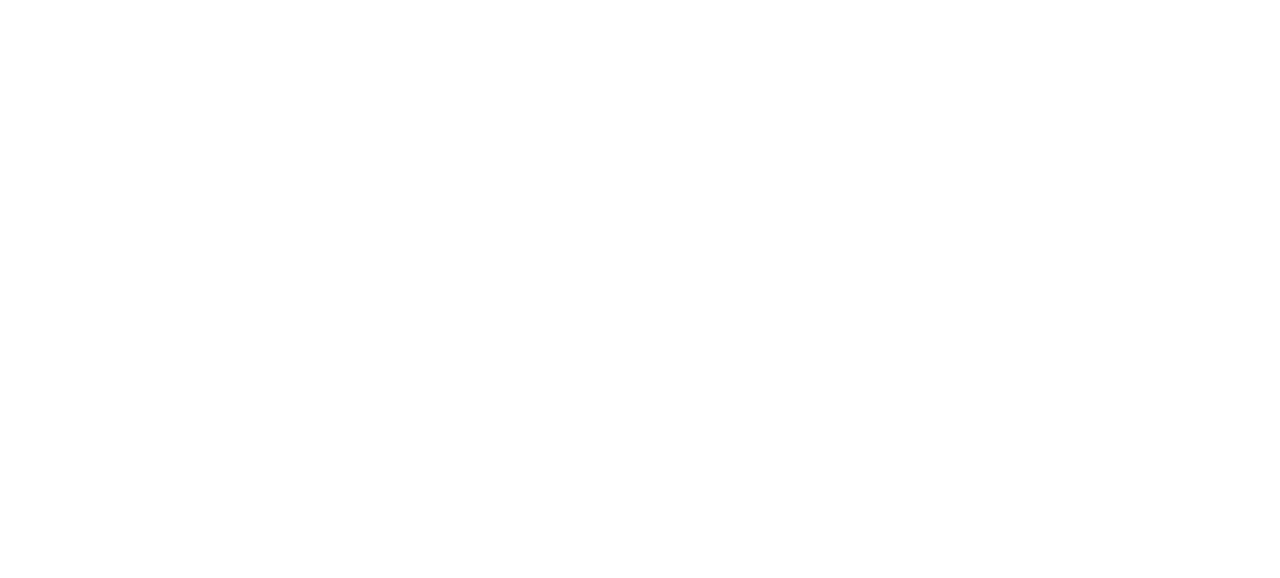
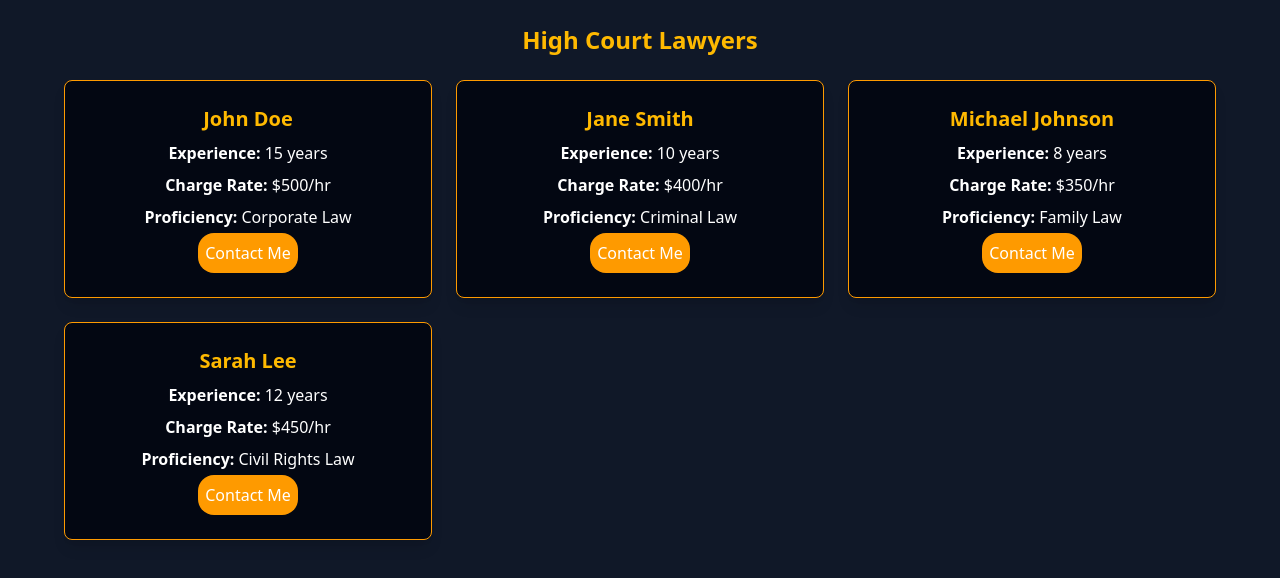
Before and after one commit to AhmadR90/Law-Firm, a React (Vite) app in the folder Frontend/: page /high-court-lawyers in a window 1280 px wide. Before the commit this address had no page. Shown: the top 578 px of the page. Built offline with nearby package versions, Linux system fonts and the light colour scheme.

Commit message:
client side updated

```diff
--- a/Frontend/src/App.jsx
+++ b/Frontend/src/App.jsx
@@ -4,6 +4,8 @@
 import RegistrationForm from './components/Registeration'
 import LoginForm from "./components/Login"
 import Dashboard from './Client/MainPage'
+import SupremeCourtLawyers from './components/SupremeCourtLawyers'
+import HighCourtLawyers from "./components/HighCourtLawyers"
 function App() {
   const [count, setCount] = useState(0)
 
@@ -14,6 +16,8 @@
         <Route path='/' element={<LoginForm/>}></Route>
         <Route path='/register' element={<RegistrationForm/>}></Route>
         <Route path='/client' element={<Dashboard/>}></Route>
+        <Route path='/supreme-court-lawyers' element={<SupremeCourtLawyers/>}></Route>
+        <Route path='/high-court-lawyers' element={<HighCourtLawyers/>}></Route>
       </Routes>
 
       </Router>
--- a/Frontend/src/Client/LawyerList.jsx
+++ b/Frontend/src/Client/LawyerList.jsx
@@ -1,12 +1,14 @@
 import React from "react";
-// import SupremeCourtImg from "../assets/SupremeCourt.jpg"
+import { useNavigate } from "react-router-dom";
+
 const lawyerCategories = [
   {
     title: "Supreme Court Lawyers",
     description:
       "Navigate Pakistan’s judiciary with experts who handle cases with utmost professionalism.",
     image:
-      "https://i.pinimg.com/736x/e8/4f/e6/e84fe6bc3c5bfe7907103d91a4877049.jpg", // Replace with actual image paths
+      "https://i.pinimg.com/736x/e8/4f/e6/e84fe6bc3c5bfe7907103d91a4877049.jpg",
+    route: "/supreme-court-lawyers",
   },
   {
     title: "High Court Lawyers",
@@ -14,6 +16,7 @@
       "Get top-tier representation in any provincial high court by seasoned legal authorities.",
     image:
       "https://i.pinimg.com/736x/5f/cc/29/5fcc2927fb3c48be7ee1c1e8911d6a31.jpg",
+    route: "/high-court-lawyers",
   },
   {
     title: "Civil Lawyers",
@@ -21,6 +24,7 @@
       "Handle disputes related to property, contracts, and family matters with expert guidance.",
     image:
       "https://i.pinimg.com/474x/f7/92/32/f79232d39f72812422927b13926053e2.jpg",
+    route: "/civil-lawyers",
   },
   {
     title: "Criminal Litigation",
@@ -28,6 +32,7 @@
       "Defend your rights with experienced lawyers specializing in criminal cases.",
     image:
       "https://i.pinimg.com/474x/83/5b/3c/835b3ca33bacaee8e49c0e190d253151.jpg",
+    route: "/criminal-litigation",
   },
   {
     title: "Family Matters",
@@ -35,10 +40,13 @@
       "Get legal assistance for family disputes, child custody, and divorce cases.",
     image:
       "https://i.pinimg.com/474x/74/d1/27/74d12745d776fdd870625dc455154446.jpg",
+    route: "/family-matters",
   },
 ];
 
 const Lawyers = () => {
+  const navigate = useNavigate();
+
   return (
     <div className="p-6 text-white min-h-screen">
       <h2 className="text-4xl font-extrabold text-amber-400 text-center mb-8">
@@ -53,14 +61,17 @@
             <img
               src={lawyer.image}
               alt={lawyer.title}
-              className="w-full h-40 object-fit"
+              className="w-full h-40 object-cover"
             />
             <div className="p-4">
               <h3 className="text-xl font-semibold text-amber-400">
                 {lawyer.title}
               </h3>
               <p className="mt-2 text-gray-300">{lawyer.description}</p>
-              <button className="mt-4 w-full bg-amber-500 text-gray-900 py-2 rounded-lg font-semibold hover:bg-amber-600 transition">
+              <button
+                className="mt-4 w-full bg-amber-500 text-gray-900 py-2 rounded-lg font-semibold hover:bg-amber-600 transition"
+                onClick={() => navigate(lawyer.route)}
+              >
                 Get Started →
               </button>
             </div>
--- a/Frontend/src/Client/Records.jsx
+++ b/Frontend/src/Client/Records.jsx
@@ -9,27 +9,27 @@
 
   return (
     <div className="flex flex-col items-center w-full min-h-screen bg-gray-900 p-6">
-      <div className="w-full max-w-5xl bg-gray-950 border border-amber-500 shadow-lg rounded-lg p-6 overflow-x-auto">
+      <div className="w-full max-w-5xl bg-gray-950 border border-amber-500 shadow-lg rounded-lg p-6 overflow-hidden">
         <h2 className="text-2xl font-bold text-amber-400 text-center mb-4">Case Records</h2>
-        <div className="overflow-x-auto w-full">
-          <table className="w-full border-collapse border border-gray-700 text-white">
+        <div className="w-full overflow-x-auto">
+          <table className="w-full border-collapse border border-gray-700 text-white text-sm md:text-base">
             <thead>
               <tr className="bg-gray-800 text-left">
-                <th className="p-3 border border-gray-700">Lawyer Name</th>
-                <th className="p-3 border border-gray-700">Case Title</th>
-                <th className="p-3 border border-gray-700">Date Started</th>
-                <th className="p-3 border border-gray-700">Hearing Date</th>
-                <th className="p-3 border border-gray-700">Result</th>
+                <th className="p-2 md:p-3 border border-gray-700">Lawyer Name</th>
+                <th className="p-2 md:p-3 border border-gray-700">Case Title</th>
+                <th className="p-2 md:p-3 border border-gray-700">Date Started</th>
+                <th className="p-2 md:p-3 border border-gray-700">Hearing Date</th>
+                <th className="p-2 md:p-3 border border-gray-700">Result</th>
               </tr>
             </thead>
             <tbody>
               {records.map((record) => (
                 <tr key={record.id} className="bg-gray-800 hover:bg-gray-700 transition duration-300">
-                  <td className="p-3 border border-gray-700 whitespace-nowrap">{record.lawyer}</td>
-                  <td className="p-3 border border-gray-700 whitespace-nowrap">{record.caseTitle}</td>
-                  <td className="p-3 border border-gray-700 whitespace-nowrap">{record.startDate}</td>
-                  <td className="p-3 border border-gray-700 whitespace-nowrap">{record.hearingDate}</td>
-                  <td className={`p-3 border border-gray-700 font-semibold rounded-lg text-center text-white whitespace-nowrap ${
+                  <td className="p-2 md:p-3 border border-gray-700 whitespace-nowrap">{record.lawyer}</td>
+                  <td className="p-2 md:p-3 border border-gray-700 whitespace-nowrap">{record.caseTitle}</td>
+                  <td className="p-2 md:p-3 border border-gray-700 whitespace-nowrap">{record.startDate}</td>
+                  <td className="p-2 md:p-3 border border-gray-700 whitespace-nowrap">{record.hearingDate}</td>
+                  <td className={`p-2 md:p-3 border border-gray-700 font-semibold rounded-lg text-center text-white whitespace-nowrap ${
                     record.result === "Won" ? "bg-green-500" :
                     record.result === "Lost" ? "bg-red-500" : "bg-amber-500"
                   }`}>
--- /dev/null
+++ b/Frontend/src/components/HighCourtLawyers.jsx
@@ -0,0 +1,29 @@
+import React from "react";
+
+const LawyerDetails = () => {
+  const lawyers = [
+    { id: 1, name: "John Doe", experience: "15 years", charge: "$500/hr", proficiency: "Corporate Law" },
+    { id: 2, name: "Jane Smith", experience: "10 years", charge: "$400/hr", proficiency: "Criminal Law" },
+    { id: 3, name: "Michael Johnson", experience: "8 years", charge: "$350/hr", proficiency: "Family Law" },
+    { id: 4, name: "Sarah Lee", experience: "12 years", charge: "$450/hr", proficiency: "Civil Rights Law" },
+  ];
+
+  return (
+    <div className="flex flex-col items-center w-screen min-h-screen bg-gray-900 p-6">
+      <h2 className="text-2xl font-bold text-amber-400 text-center mb-6">High Court Lawyers</h2>
+      <div className="grid grid-cols-1 sm:grid-cols-2 lg:grid-cols-3 gap-6 w-full max-w-6xl">
+        {lawyers.map((lawyer) => (
+          <div key={lawyer.id} className="bg-gray-950 border border-amber-500 rounded-lg shadow-lg p-6 text-white text-center">
+            <h3 className="text-xl font-semibold text-amber-400">{lawyer.name}</h3>
+            <p className="mt-2"><strong>Experience:</strong> {lawyer.experience}</p>
+            <p className="mt-2"><strong>Charge Rate:</strong> {lawyer.charge}</p>
+            <p className="mt-2"><strong>Proficiency:</strong> {lawyer.proficiency}</p>
+            <button className="bg-amber-500 h-10 w-25 mt-1 rounded-2xl">Contact Me</button>
+          </div>
+        ))}
+      </div>
+    </div>
+  );
+};
+
+export default LawyerDetails;
--- /dev/null
+++ b/Frontend/src/components/SupremeCourtLawyers.jsx
@@ -0,0 +1,29 @@
+import React from "react";
+
+const LawyerDetails = () => {
+  const lawyers = [
+    { id: 1, name: "John Doe", experience: "15 years", charge: "$500/hr", proficiency: "Corporate Law" },
+    { id: 2, name: "Jane Smith", experience: "10 years", charge: "$400/hr", proficiency: "Criminal Law" },
+    { id: 3, name: "Michael Johnson", experience: "8 years", charge: "$350/hr", proficiency: "Family Law" },
+    { id: 4, name: "Sarah Lee", experience: "12 years", charge: "$450/hr", proficiency: "Civil Rights Law" },
+  ];
+
+  return (
+    <div className="flex flex-col items-center w-screen min-h-screen bg-gray-900 p-6">
+      <h2 className="text-2xl font-bold text-amber-400 text-center mb-6">Supreme Court Lawyers</h2>
+      <div className="grid grid-cols-1 sm:grid-cols-2 lg:grid-cols-3 gap-6 w-full max-w-6xl">
+        {lawyers.map((lawyer) => (
+          <div key={lawyer.id} className="bg-gray-950 border border-amber-500 rounded-lg shadow-lg p-6 text-white text-center">
+            <h3 className="text-xl font-semibold text-amber-400">{lawyer.name}</h3>
+            <p className="mt-2"><strong>Experience:</strong> {lawyer.experience}</p>
+            <p className="mt-2"><strong>Charge Rate:</strong> {lawyer.charge}</p>
+            <p className="mt-2"><strong>Proficiency:</strong> {lawyer.proficiency}</p>
+            <button className="bg-amber-500 h-10 w-25 mt-1 rounded-2xl">Contact Me</button>
+          </div>
+        ))}
+      </div>
+    </div>
+  );
+};
+
+export default LawyerDetails;
```
